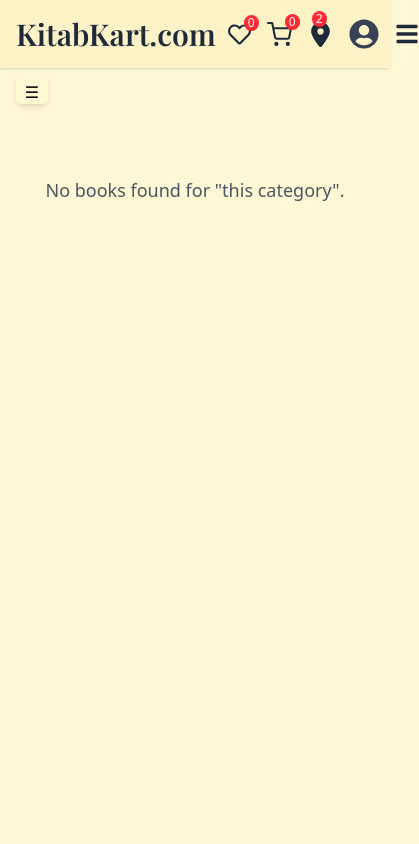
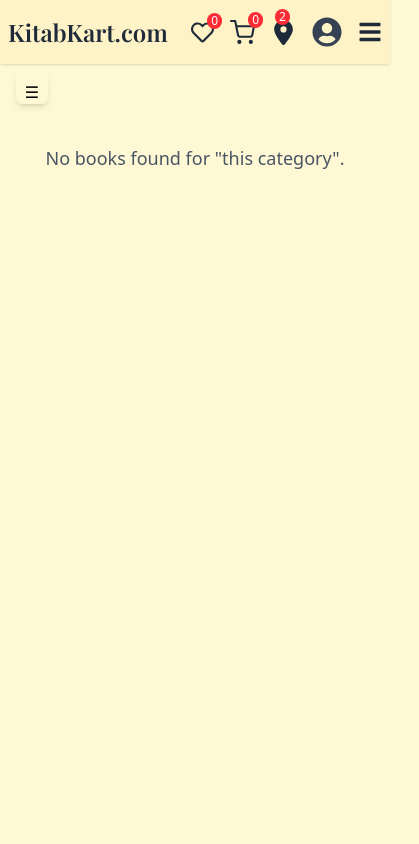
Before and after one commit to Srushtik942/BookNest-App, a React (Vite) app: page /products in a window 390 px wide. Shown: the top 844 px of the page, 419 px wide, since content can reach past the window. Built offline with nearby package versions, Linux system fonts and the light colour scheme; a web font is replaced by a local one.

Commit message:
fix:responsiveness

```diff
--- a/src/App.jsx
+++ b/src/App.jsx
@@ -11,7 +11,7 @@ function App() {
     <>
       <AddressProvider>
         <Navbar />
-        <div className="pt-13">
+        <div className="pt-22">
           <Outlet />
         </div>
         <Footer />
--- a/src/components/Navbar.jsx
+++ b/src/components/Navbar.jsx
@@ -80,11 +80,11 @@ const Navbar = () => {
   };
 
   return (
-    <header className="top-0 left-0 w-full bg-amber-100 shadow-sm z-50">
-      <nav className="flex items-center justify-between mx-4 sm:mx-5 py-4 relative z-50">
+    <header className="top-0 left-0 fixed z-50">
+      <nav className="flex items-center justify-between px-2 sm:px-6 md:px-10 py-4 fixed top-0 left-0 right-0 bg-amber-100 shadow-sm z-50">
         {/* Left: Logo */}
         <h3
-          className="playfair-heading text-gray-800 text-3xl sm:text-4xl font-semibold cursor-pointer"
+        className="playfair-heading text-gray-800 text-2xl sm:text-3xl font-semibold"
           onClick={() => navigate("/")}
         >
           KitabKart.com
@@ -110,7 +110,7 @@ const Navbar = () => {
         </ul>
 
         {/* Right Section: Search + Icons */}
-        <div className="flex items-center gap-4 sm:gap-6">
+      <div className="flex items-center gap-2 sm:gap-4 md:gap-6">
           {/* Search Input */}
           <div className="relative hidden sm:block">
             <input
@@ -173,7 +173,7 @@ const Navbar = () => {
           {/* Hamburger Icon (Mobile) */}
           <button
             onClick={() => setIsMenuOpen(!isMenuOpen)}
-            className="md:hidden text-gray-800 text-2xl sm:ml-0 focus:outline-none"
+            className="md:hidden text-gray-800 text-2xl ml-2 focus:outline-none"
           >
             {isMenuOpen ? <FaTimes /> : <FaBars />}
           </button>
@@ -181,8 +181,9 @@ const Navbar = () => {
       </nav>
 
       {/* Mobile Dropdown Menu */}
+      {/* Mobile Dropdown Menu */}
 {isMenuOpen && (
-        <div className="md:hidden bg-amber-50 border-t border-gray-200">
+  <div className="fixed top-16 left-0 w-full bg-amber-50 border-t border-gray-200 shadow-md z-40">
     <ul className="flex flex-col items-center gap-4 py-4 text-gray-800 font-semibold text-lg">
       <li>
         <Link to="/" onClick={() => setIsMenuOpen(false)}>
@@ -221,6 +222,7 @@ const Navbar = () => {
   </div>
 )}
 
+
       {/* Address Modal */}
       {showModal && <AddressManagement onClose={() => setShowModal(false)} />}
     </header>
```
Lines whose indentation alone changed are shown as unchanged.
